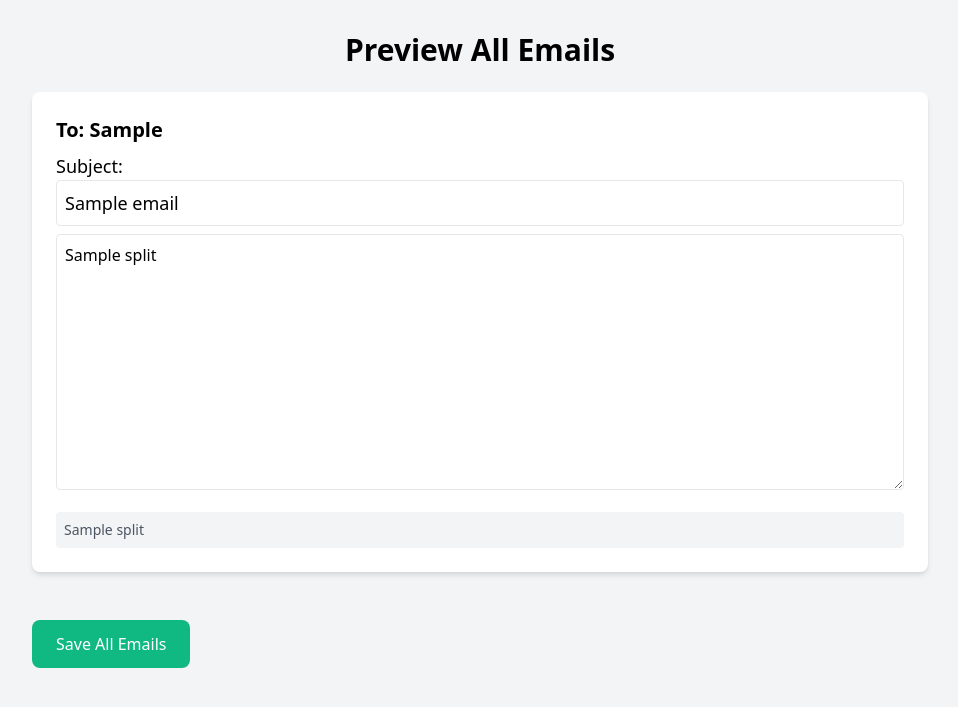
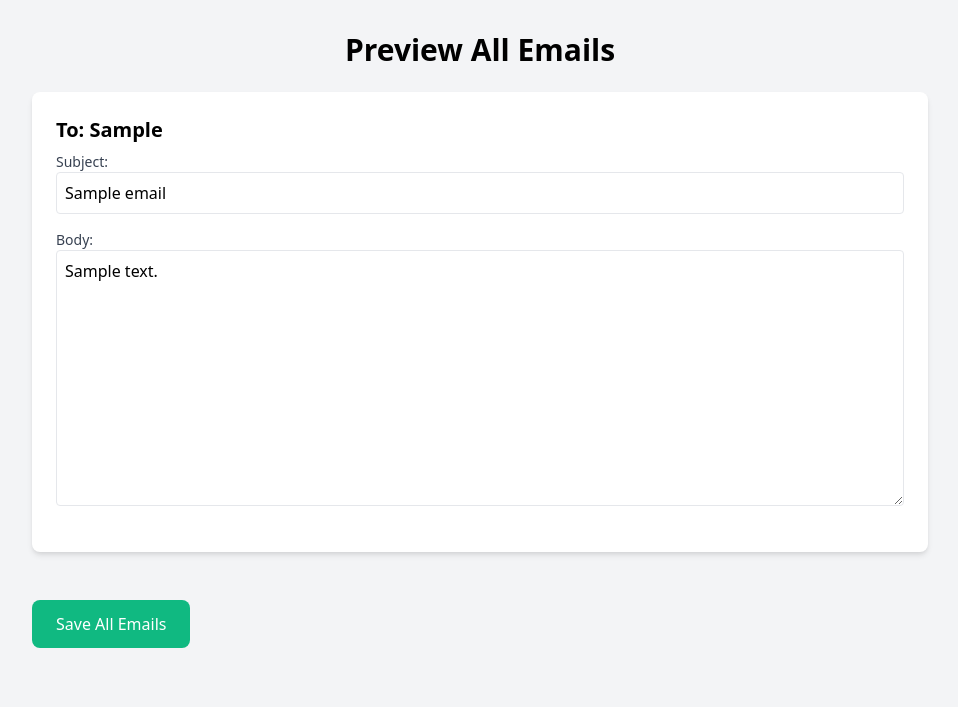
Before and after one commit to dyyldogg/prospector-posteuro, a Flask app: template templates/preview_emails.html in a window 1280 px wide. Shown: the top 707 px of the page, without its empty margins (160-1118 px from the left). Run offline with Flask 3, Linux system fonts and the light colour scheme; the template is opened without the code that fills it: most values are stand-ins (such as "Sample title", 1, 10 or a date in 2020).

Commit message:
a lot of progress towards mass email generation

```diff
--- a/app.py
+++ b/app.py
@@ -181,24 +181,67 @@ def format_phone_number(phone):
     if len(phone) == 10:
         return f"({phone[:3]}) {phone[3:6]}-{phone[6:]}"
 
-@app.route('/save_template_and_proceed', methods=['POST'])
-def save_template_and_proceed():
+@app.route('/save_template', methods=['POST'])
+def save_template():
+    logging.info("save_template route called")
     data = request.get_json()
-    session['email_subject'] = data.get('subject', '')
-    session['email_body'] = data.get('body', '')
-    session['email_footer'] = data.get('footer', '')
+    last_message = data.get('last_message', '')
+
+    logging.info(f"Received last_message: {last_message}")
+
+    # Use Claude API to extract subject and body
+    subject, body = extract_subject_and_body_with_claude(last_message)
+
+    logging.info(f"Extracted subject: {subject}")
+    logging.info(f"Extracted body: {body}")
+
+    session['email_subject'] = subject
+    session['email_body'] = body
     session.modified = True
 
-    personalized_emails = generate_personalized_emails(data.get('subject', ''), data.get('body', ''))
-    session['personalized_emails'] = personalized_emails
+    logging.info(f"Session after saving: email_subject: {session.get('email_subject')}, email_body: {session.get('email_body')}")
 
-    return jsonify({'success': True})
+    return jsonify({'success': True, 'message': 'Template saved successfully'})
+
+def extract_subject_and_body_with_claude(last_message):
+    system_prompt = """
+    You are an AI assistant tasked with extracting the subject line and body of an email from a larger message. The message contains instructions, context, and the email itself. Your job is to identify and extract ONLY the subject line and the body of the email.
+
+    Rules:
+    1. Extract ONLY the subject line and body of the email. Do not include "Subject:" in the extracted text for the subject line.
+    2. Do not include any other parts of the message, such as instructions or context.
+    3. The subject line typically starts with "Subject:" and is on its own line.
+    4. The body of the email is everything that follows the subject line, up until any closing remarks or signatures.
+    5. Do not include any closing remarks, signatures, or footer information in the body.
+    6. Never include the word "Subject:" or "Body:" any other instructions in the extracted text.
+
+    Please respond with the extracted subject line and body, separated by '---'.
+    """
+
+    try:
+        response = anthropic_client.messages.create(
+            model="claude-3-sonnet-20240229",
+            max_tokens=1000,
+            system=system_prompt,
+            messages=[
+                {"role": "user", "content": last_message}
+            ]
+        )
+        extracted_text = response.content[0].text.strip()
+        subject, body = extracted_text.split('---')
+        return subject.strip(), body.strip()
+    except Exception as e:
+        logging.error(f"Error in extract_subject_and_body_with_claude: {str(e)}")
+        return "", ""
+
 
 def generate_personalized_emails(template_subject, template_body):
     csv_content = session.get('csv_content', '')
     csv_reader = csv.DictReader(io.StringIO(csv_content))
     personalized_emails = []
     footer = session.get('email_footer', '')
+    user_responses = session.get('user_responses', {})
+    agent_info = session.get('agent_info', {})
 
     for row in csv_reader:
         if row.get('Email'):
@@ -215,15 +258,22 @@ def generate_personalized_emails(template_subject, template_body):
             Email Template Body:
             {template_body}
 
+            User's original request:
+            Lead information: {user_responses.get('lead_info', '')}
+            Message theme: {user_responses.get('message_theme', '')}
+            Agent information: {user_responses.get('agent_info', '')}
+
+            Agent Info:
+            {json.dumps(agent_info)}
+
             Instructions:
-            1. Use the template as the primary structure for the email.
-            2. Maintain the overall tone, style, and message of the original template.
-            3. Only change specific details that need personalization (e.g., name, address).
-            4. Keep the same paragraph structure and length as the original template.
-            5. Ensure the personalized email reads naturally and doesn't feel forced.
-            6. Do not add any new information or sections that weren't in the original template.
-            7. NEVER EVER include any kind of signature, footer, or closing remarks. The email should end abruptly without any closing.
-            8. Output only the personalized subject and body, no other text.
+            1. Stay very close to the format and content of the template.
+            2. Only make changes to personalize the email for the specific lead.
+            3. Use the lead's information from the CSV entry to personalize the email.
+            4. Keep the same tone, style, and overall message as the original template.
+            5. Do not add any new sections or significantly alter the structure of the email.
+            6. Ensure the personalized email reads naturally and doesn't feel forced.
+            7. Do not include any signature or footer information.
 
             Format your response as follows:
             Subject: [Personalized subject]
@@ -240,6 +290,7 @@ def generate_personalized_emails(template_subject, template_body):
             })
 
     return personalized_emails
+
 
 @app.route('/chat', methods=['POST'])
 def chat():
@@ -366,26 +417,20 @@ If you'd like to make more changes, just let me know. When you're ready to final
         session.modified = True
         return jsonify({'responses': [response], 'show_proceed': True})
 
-@app.route('/save_template', methods=['POST'])
-def save_template():
-    logging.info("save_template route called")
+
+@app.route('/save_template_and_proceed', methods=['POST'])
+def save_template_and_proceed():
     data = request.get_json()
-    last_message = data.get('last_message', '')
-
-    logging.info(f"Received last_message: {last_message}")
-
-    subject, body = extract_subject_and_body(last_message)
-
-    logging.info(f"Extracted subject: {subject}")
-    logging.info(f"Extracted body: {body}")
-
-    session['email_subject'] = subject
-    session['email_body'] = body
+    session['email_subject'] = data.get('subject', '')
+    session['email_body'] = data.get('body', '')
+    session['email_footer'] = data.get('footer', '')
     session.modified = True
 
-    logging.info(f"Session after saving: email_subject: {session.get('email_subject')}, email_body: {session.get('email_body')}")
+    # Generate personalized emails
+    personalized_emails = generate_personalized_emails(session['email_subject'], session['email_body'])
+    session['personalized_emails'] = personalized_emails
 
-    return jsonify({'success': True, 'message': 'Template saved successfully'})
+    return jsonify({'success': True})
 
 @app.route('/preview_all_emails')
 def preview_all_emails():
--- a/static/chatbot.js
+++ b/static/chatbot.js
@@ -87,6 +87,7 @@ document.addEventListener('DOMContentLoaded', function() {
     });
 }
 
+
  // Initial message from the bot
  sendMessage('start');
 });
--- a/templates/preview_emails.html
+++ b/templates/preview_emails.html
@@ -12,12 +12,13 @@
         {% for email in emails %}
             <div class="bg-white shadow-md rounded-lg p-6 mb-6">
                 <h2 class="text-xl font-semibold mb-2">To: {{ email.to }}</h2>
-                <h3 class="text-lg font-medium mb-2">Subject:
-                    <input type="text" class="w-full p-2 border rounded" value="{{ email.subject }}" onchange="updateEmail({{ loop.index0 }}, 'subject', this.value)">
-                </h3>
-                <textarea class="w-full h-64 p-2 border rounded mb-2" onchange="updateEmail({{ loop.index0 }}, 'body', this.value)">{{ email.body.split('\n\nBest,')[0] }}</textarea>
-                <div class="text-sm text-gray-600 mt-2 p-2 bg-gray-100 rounded">
-                    {{ email.body.split('\n\nBest,')[1] }}
+                <div class="mb-4">
+                    <label for="subject-{{ loop.index0 }}" class="block text-sm font-medium text-gray-700">Subject:</label>
+                    <input type="text" id="subject-{{ loop.index0 }}" class="w-full p-2 border rounded" value="{{ email.subject }}" onchange="updateEmail({{ loop.index0 }}, 'subject', this.value)">
+                </div>
+                <div class="mb-4">
+                    <label for="body-{{ loop.index0 }}" class="block text-sm font-medium text-gray-700">Body:</label>
+                    <textarea id="body-{{ loop.index0 }}" class="w-full h-64 p-2 border rounded" onchange="updateEmail({{ loop.index0 }}, 'body', this.value)">{{ email.body }}</textarea>
                 </div>
             </div>
         {% endfor %}
```
Also changed, not shown: templates/edit_template.html (+13 -9 lines), 8 other files. Lines whose indentation alone changed are shown as unchanged.
